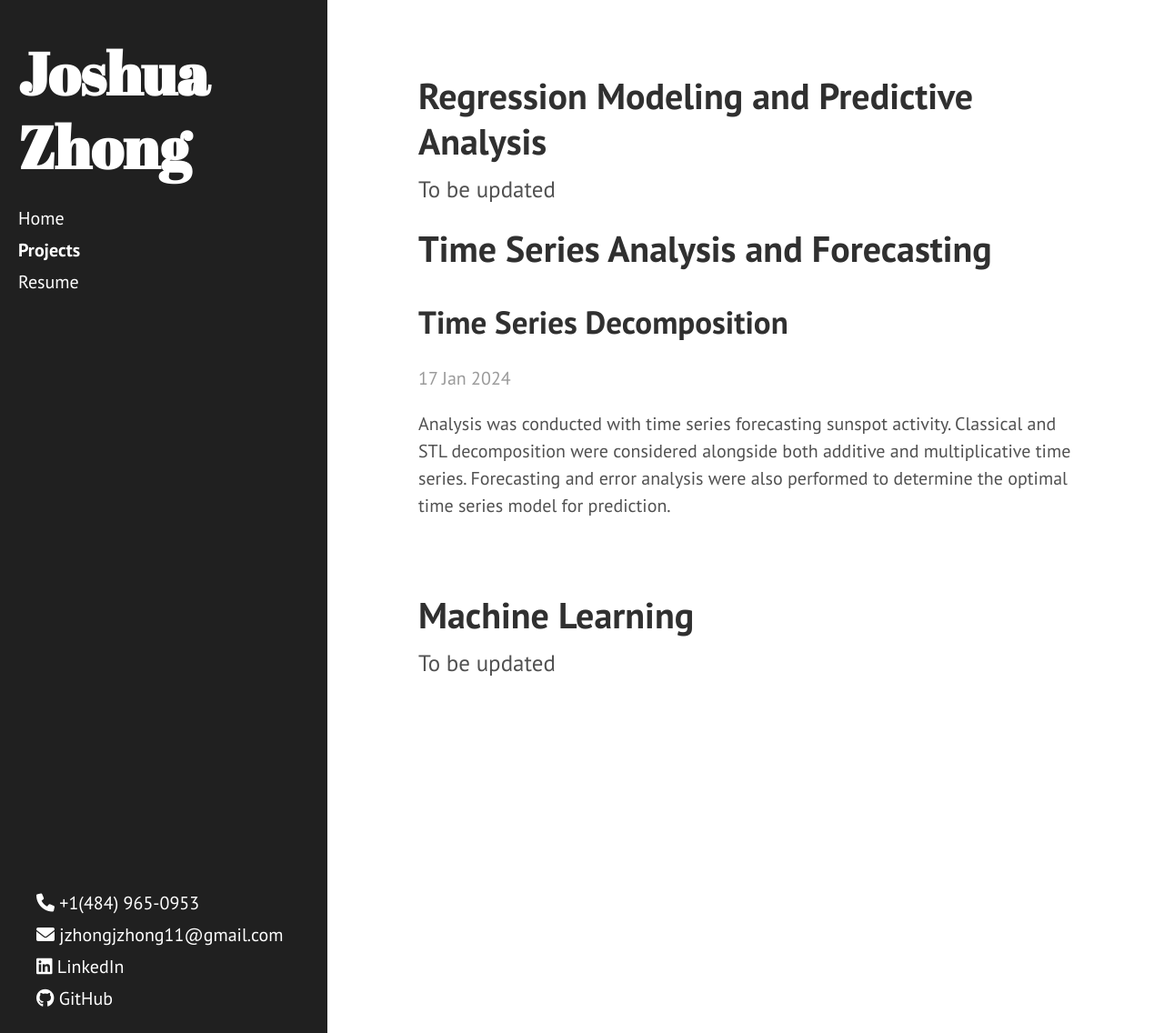
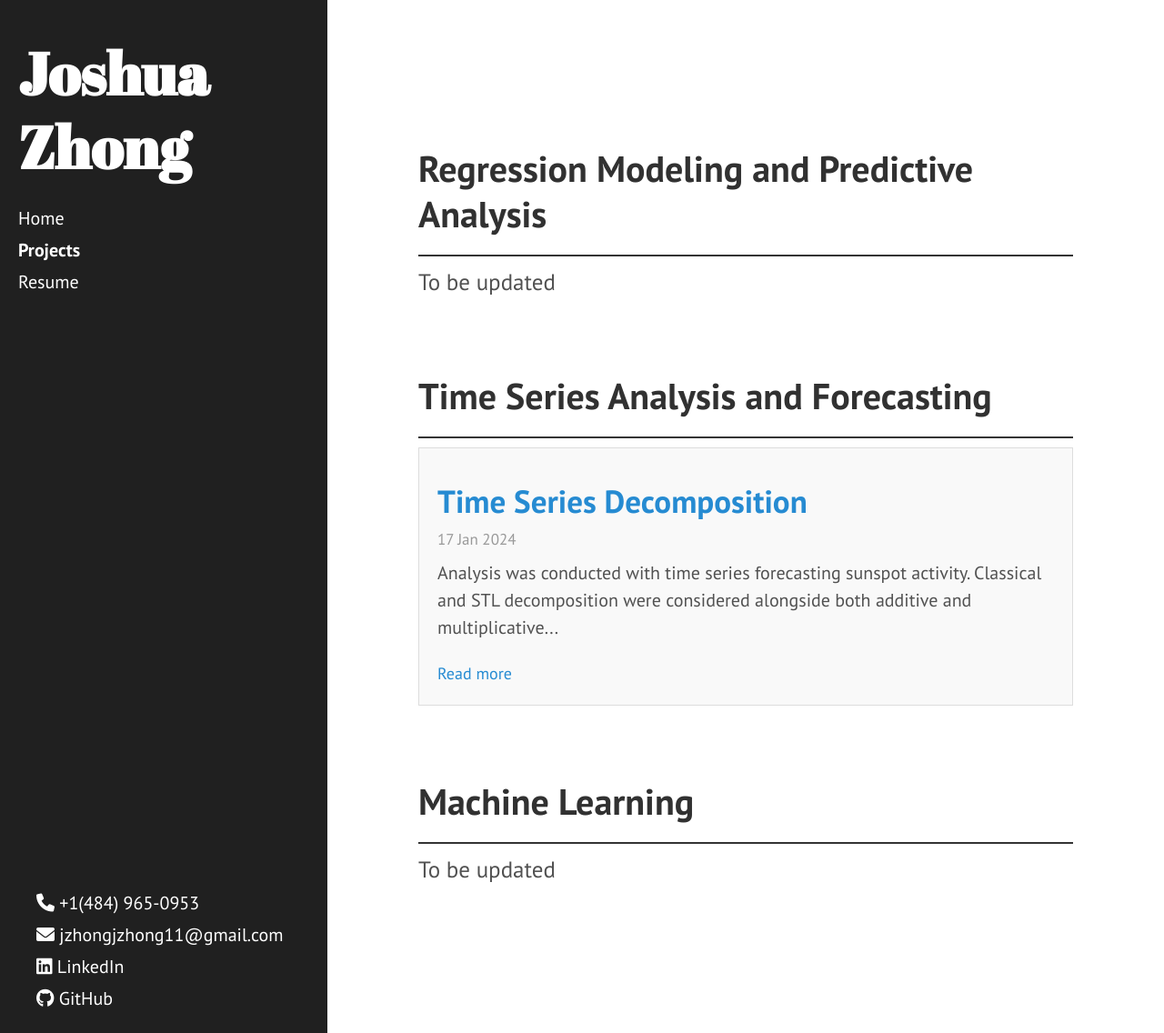
Before and after one commit to JZhong01/JZhong01.github.io, a Jekyll site: the page built from projects.html, in a window 1280 px wide and 1136 px high. Shown: the whole window at 91% size. Built offline with Jekyll 4.4.1, drawn with Linux system fonts in a browser that asks for light colours.

Commit message:
update CSS on projects.html

```diff
--- a/projects.html
+++ b/projects.html
@@ -4,7 +4,7 @@ title: Projects
 ---
 
 
-
+{% comment %}
 <h1 class="post-title" >
     Regression Modeling and Predictive Analysis
 </h1>
@@ -81,3 +81,87 @@ title: Projects
       {% endif %}
     {% endfor %}
   </div>
+
+{% endcomment %}
+
+
+<h1 class="category-title" style="font-size: 2rem; margin-top: 2em; padding-bottom: 0.5em; border-bottom: 2px solid #333;">
+    Regression Modeling and Predictive Analysis
+</h1>
+
+<p class="lead">To be updated</p>
+
+<div class="posts" style="margin-bottom: 3em;">
+    {% for post in site.posts %}
+      {% if post.categories contains 'regression-analysis' %}
+      <div class="post" style="border: 1px solid #ddd; padding: 1em; margin-bottom: 1.5em; background-color: #f9f9f9;">
+        <h2 class="post-title" style="font-size: 1.75rem; margin-top: 0.5em; margin-bottom: 0.5em;">
+          <a href="{{ site.baseurl }}/{{post.title}}" target="_blank" style="text-decoration: none; color: #268bd2;">
+            {{ post.title }}
+          </a>
+        </h2>
+
+        <span class="post-date" style="color: #999; font-size: 0.85rem; display: block; margin-bottom: 0.5em;">
+          {{ post.date | date_to_string }}
+        </span>
+
+        <p>{{ post.excerpt | strip_html | truncatewords: 20 }}</p>
+        <a href="{{ post.url }}" style="font-size: 0.9rem; color: #268bd2;">Read more</a>
+      </div>
+      {% endif %}
+    {% endfor %}
+</div>
+
+
+<h1 class="category-title" style="font-size: 2rem; margin-top: 2em; padding-bottom: 0.5em; border-bottom: 2px solid #333;">
+    Time Series Analysis and Forecasting
+</h1>
+
+<div class="posts" style="margin-bottom: 3em;">
+    {% for post in site.posts %}
+      {% if post.categories contains 'time-series' %}
+      <div class="post" style="border: 1px solid #ddd; padding: 1em; margin-bottom: 1.5em; background-color: #f9f9f9;">
+        <h2 class="post-title" style="font-size: 1.75rem; margin-top: 0.5em; margin-bottom: 0.5em;">
+          <a href="{{ site.baseurl }}/{{post.title}}" target="_blank" style="text-decoration: none; color: #268bd2;">
+            {{ post.title }}
+          </a>
+        </h2>
+
+        <span class="post-date" style="color: #999; font-size: 0.85rem; display: block; margin-bottom: 0.5em;">
+          {{ post.date | date_to_string }}
+        </span>
+
+        <p>{{ post.excerpt | strip_html | truncatewords: 20 }}</p>
+        <a href="{{ post.url }}" style="font-size: 0.9rem; color: #268bd2;">Read more</a>
+      </div>
+      {% endif %}
+    {% endfor %}
+</div>
+
+
+<h1 class="category-title" style="font-size: 2rem; margin-top: 2em; padding-bottom: 0.5em; border-bottom: 2px solid #333;">
+    Machine Learning
+</h1>
+
+<p class="lead">To be updated</p>
+
+<div class="posts" style="margin-bottom: 3em;">
+    {% for post in site.posts %}
+      {% if post.categories contains 'machine-learning' %}
+      <div class="post" style="border: 1px solid #ddd; padding: 1em; margin-bottom: 1.5em; background-color: #f9f9f9;">
+        <h2 class="post-title" style="font-size: 1.75rem; margin-top: 0.5em; margin-bottom: 0.5em;">
+          <a href="{{ site.baseurl }}/{{post.title}}" target="_blank" style="text-decoration: none; color: #268bd2;">
+            {{ post.title }}
+          </a>
+        </h2>
+
+        <span class="post-date" style="color: #999; font-size: 0.85rem; display: block; margin-bottom: 0.5em;">
+          {{ post.date | date_to_string }}
+        </span>
+
+        <p>{{ post.excerpt | strip_html | truncatewords: 20 }}</p>
+        <a href="{{ post.url }}" style="font-size: 0.9rem; color: #268bd2;">Read more</a>
+      </div>
+      {% endif %}
+    {% endfor %}
+</div>
```
